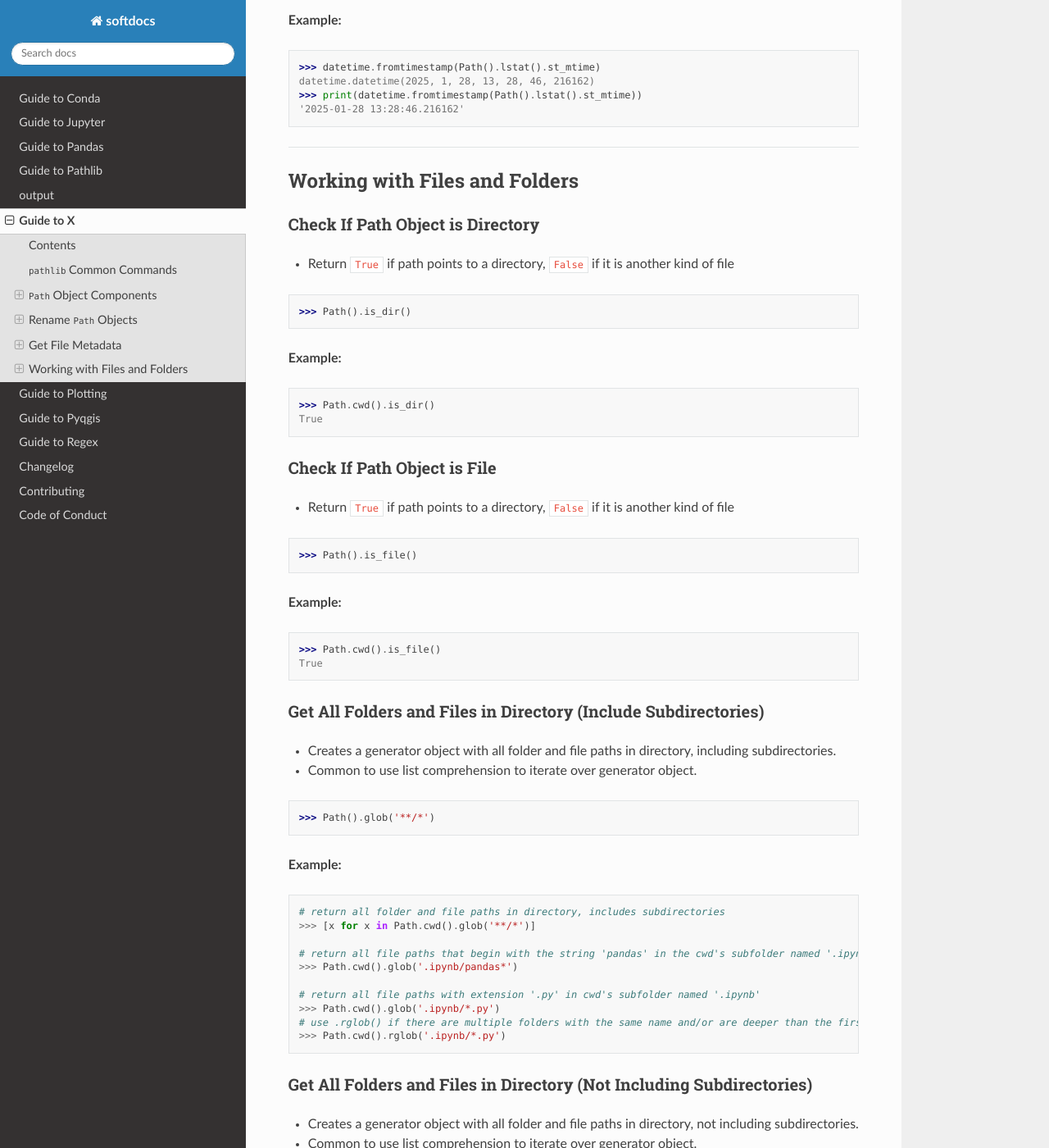
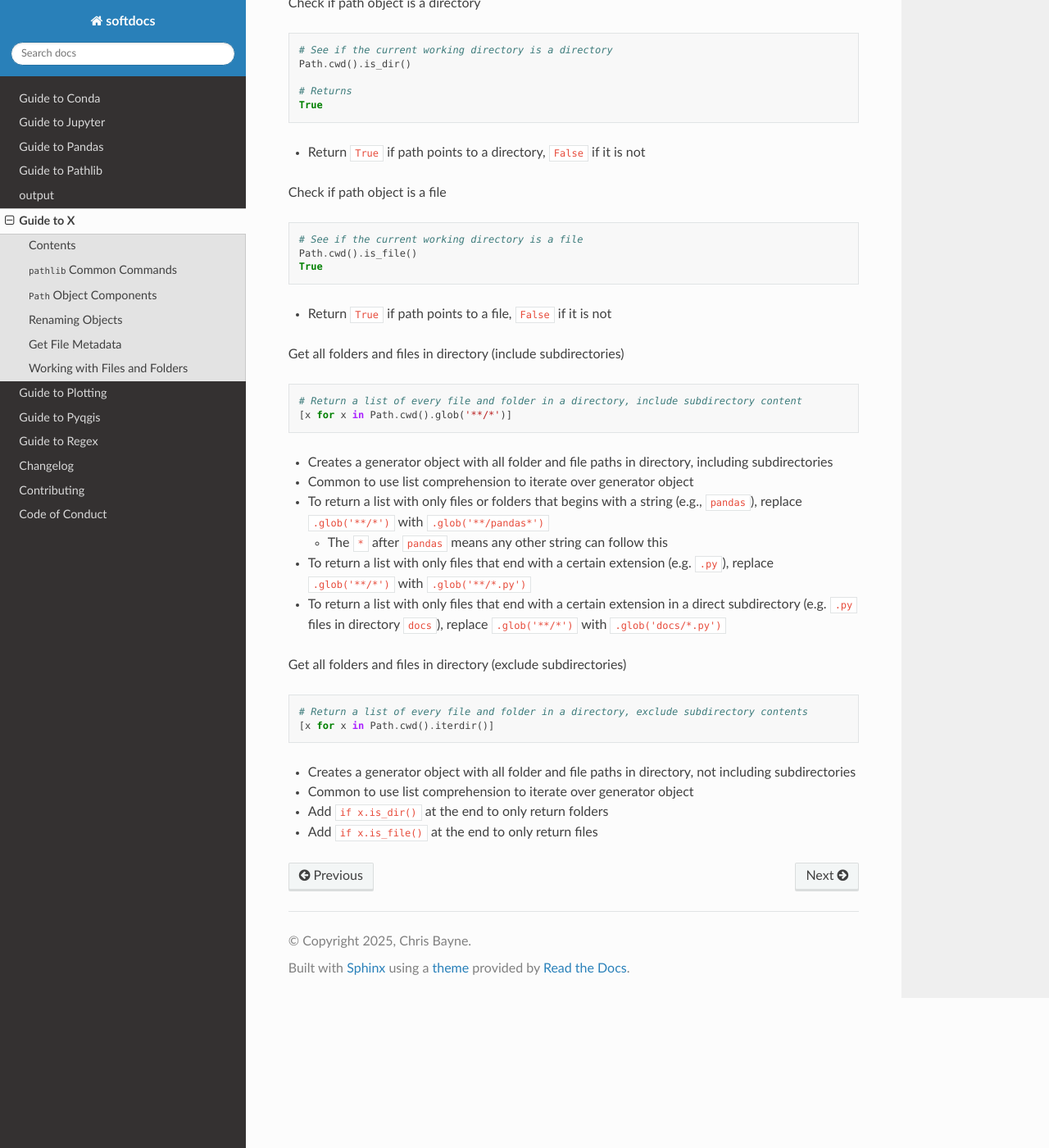
Before and after one commit to cjbayne/softdocs, a Sphinx documentation site: the page built from docs/guide_x.md, in a window 1280 px wide and 1400 px high, scrolled down 4544 px. Shown: the whole window at 82% size. Built offline with Sphinx 7.4.7 and the Read the Docs theme 3.1.0, drawn with Linux system fonts in a browser that asks for light colours; pages that are not in the unit, such as notebooks, are missing from menus; some of the changed text lies outside the part shown.

Commit message:
Update pathlib doc

````diff
--- a/docs/guide_x.md
+++ b/docs/guide_x.md
@@ -6,7 +6,7 @@
 
 - [`pathlib` Common Commands](#pathlib-common-commands)
 - [`Path` Object Components](#path-object-components)
-- [Rename `Path` Objects](#rename-path-objects)
+- [Renaming Objects](#renaming-objects)
 - [Get File Metadata](#get-file-metadata)
 - [Working With Files and Folders](#working-with-files-and-folders)
 
@@ -80,12 +80,13 @@
 
 Create directory
 
+```python
+# Make a directory of the path object
+Path(Path.cwd() / 'new').mkdir()
+```
 
-```python
->>> Path().mkdir()
-```
-- Creates a directory **only if it does not already exist**.
-- Argument `exist_ok` (default=`False`). If the directory exists, `FileExistsError` raised. If set to `True`, `FileExistsError` is ignored, and the directory is not overwritten
+- Creates a directory **only if it does not already exist**
+    - Argument `exist_ok` (default=`False`). If the directory exists, `FileExistsError` raised. If set to `True`, `FileExistsError` is ignored, and the directory is not overwritten
 
 ## `Path` Object Components
 
@@ -93,199 +94,164 @@
 
 `C:\Users\me\py\data.py`
 
-| Path Component | Code            | Output                   | Suggested Variable |
-|--------------- |-----            |-------                   | ------------------ |
-| Full Path      | `str(Path())`   | `C:\Users\me\py\data.py` | `full_path`        |
-| Parent of Path | `Path().parent` | `C:\Users\me\py`         | `parent_path`      |
-| Root           | `Path().anchor` | `C:\`                    | `root`             |
-| File Name      | `Path().name`   | `data.py`                | `filename`         |
-| File Root      | `Path().stem`   | `data`                   | `file_root`        |
-| File Extension | `Path().suffix` | `.py`                    | `ext`            |
+| Path Component | Code            | Output                   |
+|--------------- |-----            |-------                   |
+| Full path      | `str(Path())`   | `C:\Users\me\py\data.py` |
+| Parent of path | `Path().parent` | `C:\Users\me\py`         |
+| Root           | `Path().anchor` | `C:\`                    |
+| File name      | `Path().name`   | `data.py`                |
+| File root      | `Path().stem`   | `data`                   |
+| File extension | `Path().suffix` | `.py`                    |
 
-### Extract Individual Parts of Path
-
-- Returns a tuple containing every folder and filename.
+Extract every individual parts of path
 
 ```python
->>> Path().parts
-```
+# Get every individual part of path
+Path(r'C:\Users\me\py\data.py').parts
 
-**Example:**
-```python
->>> Path(r'C:\Users\me\py\data.py').parts
+# Returns
 ('C:\\', 'Users', 'me', 'py', 'data.py')
 ```
 
-### Get Relative Parts of a Path
+- Returns a tuple containing every folder and filename
 
-- Returns the remaining path relative to another path (can be `Path` object or string).
+Get relative parts of a path
 
 ```python
->>> Path().relative_to()
-```
+# Return the parts after the part passed to relative to
+Path(r'C:\Users\me\py\data.py').relative_to(Path(r'C:\Users\me'))
 
-**Example:**
-```python
->>> Path(r'C:\Users\me\py\data.py').relative_to(Path(r'C:\Users\me')) # Path object
-WindowsPath('py/data.py')
->>> Path(r'C:\Users\me\py\data.py').relative_to(r'C:\Users\me') # string
+# Returns
 WindowsPath('py/data.py')
 ```
 
----
+- Argument in `relative_to()` can be `Path` object or string
 
-## Rename `Path` Objects
+## Renaming Objects
 
-### Rename Parts of `Path` Object
-
-- Change parts of `Path` object.
-- **None of these modifies the actual filename on the system.**
-- **Warning:** Omitting the dot (`'.'`) in `.with_suffix()` raises `ValueError: Invalid suffix ''`.
+Change the file name in the path object only
 
 ```python
-# change filename
->>> Path().with_name('newname.txt')
-# change filename stem
->>> Path().with_stem('newname')
-# change filename extension
->>> Path().with_suffix('.txt')
+# Change file name from data.py to newname.txt
+Path(r'C:\Users\me\py\data.py').with_name('newname.txt')
+
+# Returns
+WindowsPath('C:/Users/me/py/newname.txt')
 ```
 
-**Example:**
+- This will **NOT** modify the actual files on the system
+
+Change the file root in the path object only
+
 ```python
-# change filename
->>> Path(r'C:\Users\me\py\data.py').with_name('newname.txt')
-WindowsPath('C:/Users/me/py/newname.txt')
+# Change file root from data to newname
+Path(r'C:\Users\me\py\data.py').with_stem('newname')
 
-# change filename stem
->>> Path(r'C:\Users\me\py\data.py').with_stem('newname')
+# Returns
 WindowsPath('C:/Users/me/py/newname.py')
+```
 
-# change filename extension
->>> Path(r'C:\Users\me\py\data.py').with_suffix('.txt')
+- This will **NOT** modify the actual files on the system
+
+Change the file extension in the path object only
+```python
+# Change file extenstion from .py to .txt
+Path(r'C:\Users\me\py\data.py').with_suffix('.txt')
+
+# Returns
 WindowsPath('C:/Users/me/py/data.txt')
 ```
 
-### Rename Actual Files in the System (Overwrite Prohibited)
+- This will **NOT** modify the actual files on the system
+- **Warning:** Omitting the dot (`'.'`) in `.with_suffix()` raises `ValueError: Invalid suffix ''`
 
-- Renames or moves a file to a new path.
-- Raises `FileExistsError` if the destination file already exists.
+Change the actual file name in the system (overwrite is prohibited)
 
 ```python
->>> Path().rename()
-```
+# Rename the actual file from data.py to test.py (keep the same location)
+Path(r'C:\Users\me\py\data.py').rename(Path(r'C:\Users\me\py\test.py'))
 
-**Example:**
-```python
->>> Path(r'C:\Users\me\py\data.py').rename(Path(r'C:\Users\me\py\test.py'))
+# Returns
 WindowsPath('C:/Users/me/py/test.py')
 ```
 
-### Rename Actual Files in the System (Overwrite Permitted)
+- If part of the directory is changed as well, the file will move to the new path
+- Raises `FileExistsError` if the file already exists
 
-- Renames files, overwriting any existing file at the destination.
+Change the actual file name in the system (overwrite is permitted)
 
 ```python
->>> Path().replace()
-```
+# Rename the actual file from data.py to test.py (keep the same location)
+Path(r'C:\Users\me\py\data.py').replace(r'C:\Users\me\py\test.py')
 
-**Example:**
-```python
->>> Path(r'C:\Users\me\py\data.py').replace(r'C:\Users\me\py\test.py')
+# Returns
 WindowsPath('C:/Users/me/py/test.py')
 ```
 
----
+- File is renamed and any existing file at the destination is overwritten
 
 ## Get File Metadata
 
-### Get File Creation Date
+Get file creation date
 
 ```python
->>> from datetime import datetime
->>> datetime.fromtimestamp(Path().lstat().st_mtime)
+# Get the file creation date
+datetime.fromtimestamp(Path().lstat().st_mtime)
+
+# Returns
+datetime.datetime(2025, 1, 28, 13, 28, 46, 216162)
 ```
 
-**Example:**
-```python
->>> datetime.fromtimestamp(Path().lstat().st_mtime)
-datetime.datetime(2025, 1, 28, 13, 28, 46, 216162)
->>> print(datetime.fromtimestamp(Path().lstat().st_mtime))
-'2025-01-28 13:28:46.216162'
-```
+- Requires datetime import `from datetime import datetime`
+- Pass through `print()` show in human readable version > `'2025-01-28 13:28:46.216162'`
 
----
 
 ## Working with Files and Folders
 
-### Check If Path Object is Directory
-
-- Return `True` if path points to a directory, `False` if it is another kind of file
+Check if path object is a directory
 
 ```python
->>> Path().is_dir()
-```
+# See if the current working directory is a directory
+Path.cwd().is_dir()
 
-**Example:**
-```python
->>> Path.cwd().is_dir()
+# Returns
 True
 ```
 
-### Check If Path Object is File
+- Return `True` if path points to a directory, `False` if it is not
 
-- Return `True` if path points to a directory, `False` if it is another kind of file
+Check if path object is a file
 
 ```python
->>> Path().is_file()
-```
-
-**Example:**
-```python
->>> Path.cwd().is_file()
+# See if the current working directory is a file
+Path.cwd().is_file()
 True
 ```
 
-### Get All Folders and Files in Directory (Include Subdirectories)
+- Return `True` if path points to a file, `False` if it is not
 
-- Creates a generator object with all folder and file paths in directory, including subdirectories.
-- Common to use list comprehension to iterate over generator object.
+Get all folders and files in directory (include subdirectories)
 
 ```python
->>> Path().glob('**/*')
+# Return a list of every file and folder in a directory, include subdirectory content
+[x for x in Path.cwd().glob('**/*')]
 ```
 
-**Example:**
+- Creates a generator object with all folder and file paths in directory, including subdirectories
+- Common to use list comprehension to iterate over generator object
+- To return a list with only files or folders that begins with a string (e.g., `pandas`), replace `.glob('**/*')` with `.glob('**/pandas*')`
+    - The `*` after `pandas` means any other string can follow this
+- To return a list with only files that end with a certain extension (e.g. `.py`), replace `.glob('**/*')` with `.glob('**/*.py')`
+- To return a list with only files that end with a certain extension in a direct subdirectory (e.g. `.py` files in directory `docs`), replace `.glob('**/*')` with `.glob('docs/*.py')`
+
+Get all folders and files in directory (exclude subdirectories)
+
 ```python
-# return all folder and file paths in directory, includes subdirectories
->>> [x for x in Path.cwd().glob('**/*')]
-
-# return all file paths that begin with the string 'pandas' in the cwd's subfolder named '.ipynb'
->>> Path.cwd().glob('.ipynb/pandas*')
-
-# return all file paths with extension '.py' in cwd's subfolder named '.ipynb'
->>> Path.cwd().glob('.ipynb/*.py')
-# use .rglob() if there are multiple folders with the same name and/or are deeper than the first subfolder
->>> Path.cwd().rglob('.ipynb/*.py')
+# Return a list of every file and folder in a directory, exclude subdirectory contents
+[x for x in Path.cwd().iterdir()]
 ```
 
-### Get All Folders and Files in Directory (Not Including Subdirectories)
-
-- Creates a generator object with all folder and file paths in directory, not including subdirectories.
-- Common to use list comprehension to iterate over generator object.
-
-```python
->>> Path().iterdir()
-```
-
-**Example:**
-```python
-# return all folder and file paths in directory, does not include subdirectories
->>> [x for x in Path.cwd().iterdir()]
-
-# return all subfolder paths only in directory
->>> [x for x in Path.cwd().iterdir() if x.is_dir()]
-
-# return all file paths in directory
->> [x for x in Path.cwd().iterdir() if x.is_file()]
-```
+- Creates a generator object with all folder and file paths in directory, not including subdirectories
+- Common to use list comprehension to iterate over generator object
+- Add `if x.is_dir()` at the end to only return folders
+- Add `if x.is_file()` at the end to only return files
````
